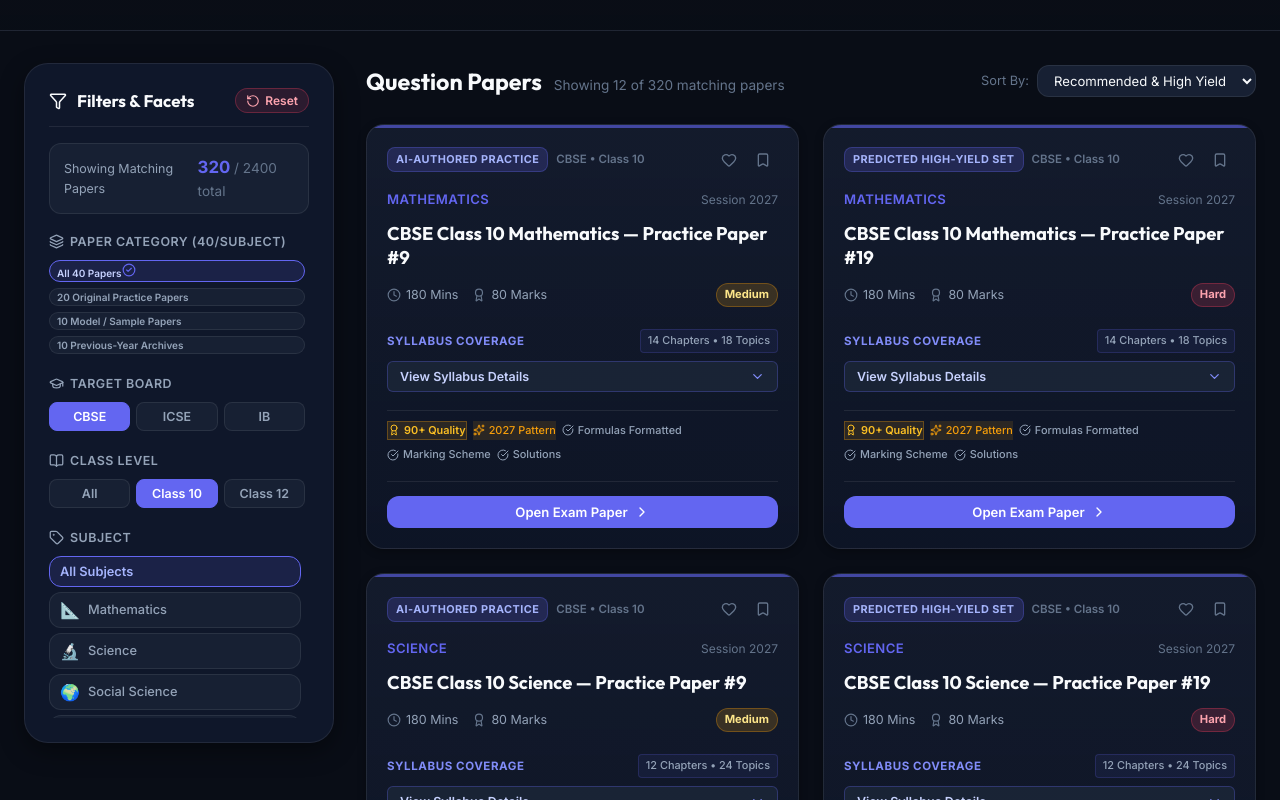
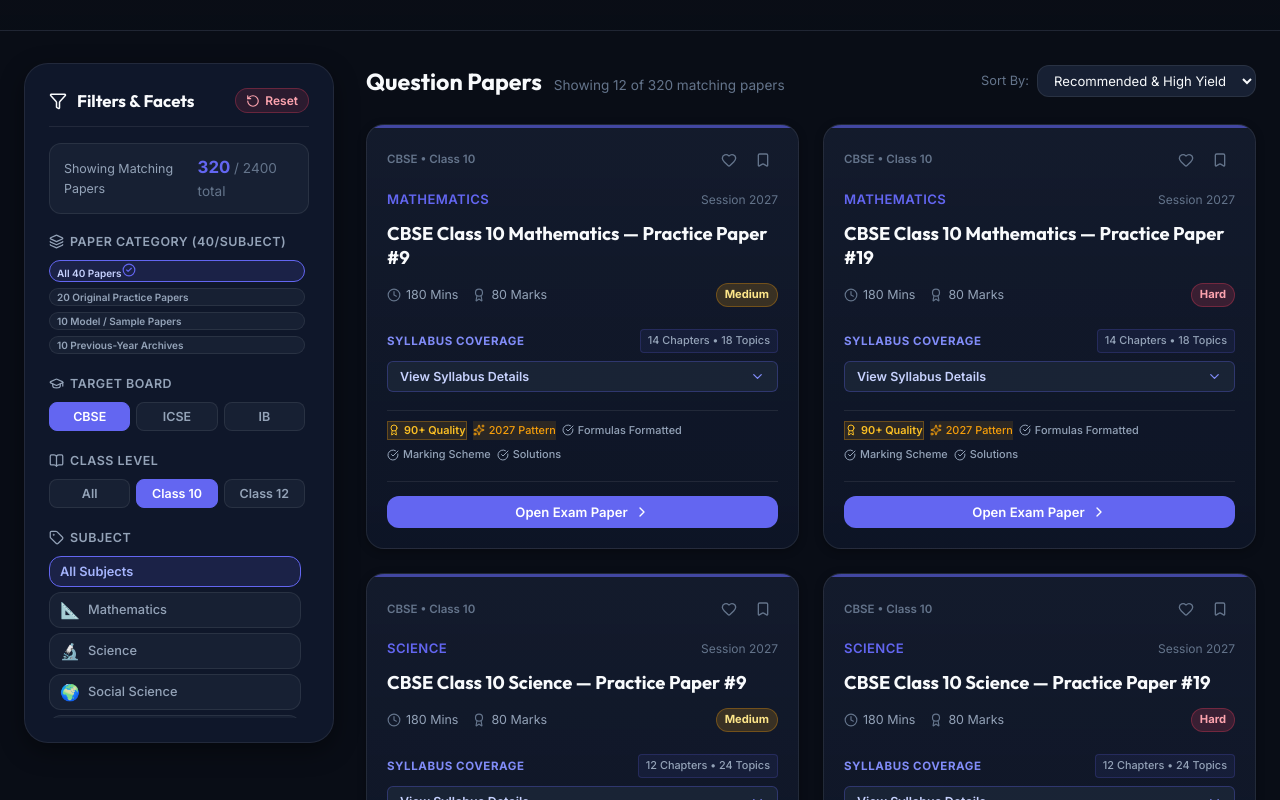
Before and after one commit to itsvk143/board, a React (Vite) app: page / in a window 1280 px wide. Shown: the part 940-1740 px from the top of the page. Built offline with nearby package versions, Linux system fonts and the light colour scheme.

Commit message:
fix(ui): remove AI-Authored Practice and Predicted High-Yield Set badges from paper cards

```diff
--- a/src/components/PaperCard.jsx
+++ b/src/components/PaperCard.jsx
@@ -33,9 +33,11 @@ export default function PaperCard({
       {/* Top Banner with Tier & Board */}
       <div className="card-top-row">
         <div className="card-tier-badge-group">
-          <span className={`tier-badge tier-${paper.tier}`}>
-            {paper.badge}
-          </span>
+          {paper.badge && paper.badge !== 'AI-Authored Practice' && paper.badge !== 'Predicted High-Yield Set' && (
+            <span className={`tier-badge tier-${paper.tier}`}>
+              {paper.badge}
+            </span>
+          )}
           <span className="board-class-tag">
             {paper.board} • Class {paper.classLevel}
           </span>
--- a/src/data/papersData.js
+++ b/src/data/papersData.js
@@ -46,7 +46,7 @@ export const YEARS = ['2027', '2026', '2025', '2024', '2023', '2022', '2021', '2
 export const DIFFICULTIES = ['Easy', 'Medium', 'Hard'];
 export const TIERS = [
   { id: 'all', label: 'All 40 Papers' },
-  { id: 'practice', label: '20 Original Practice Papers', badge: 'Practice (AI-Authored)' },
+  { id: 'practice', label: '20 Original Practice Papers', badge: 'Practice Paper' },
   { id: 'model', label: '10 Model / Sample Papers', badge: 'Model / Blueprint' },
   { id: 'pyq', label: '10 Previous-Year Archives', badge: 'Official Archive / PYQ' },
 ];
@@ -555,7 +555,7 @@ export function buildQuestionPaperCatalog() {
             subjectId,
             tier: 'practice',
             tierTitle: `Original Practice Paper #${i}`,
-            badge: i <= 10 ? 'AI-Authored Practice' : 'Predicted High-Yield Set',
+            badge: null,
             academicSession: '2027',
             year: '2027',
             durationMinutes: blueprint.durationMinutes,
```
